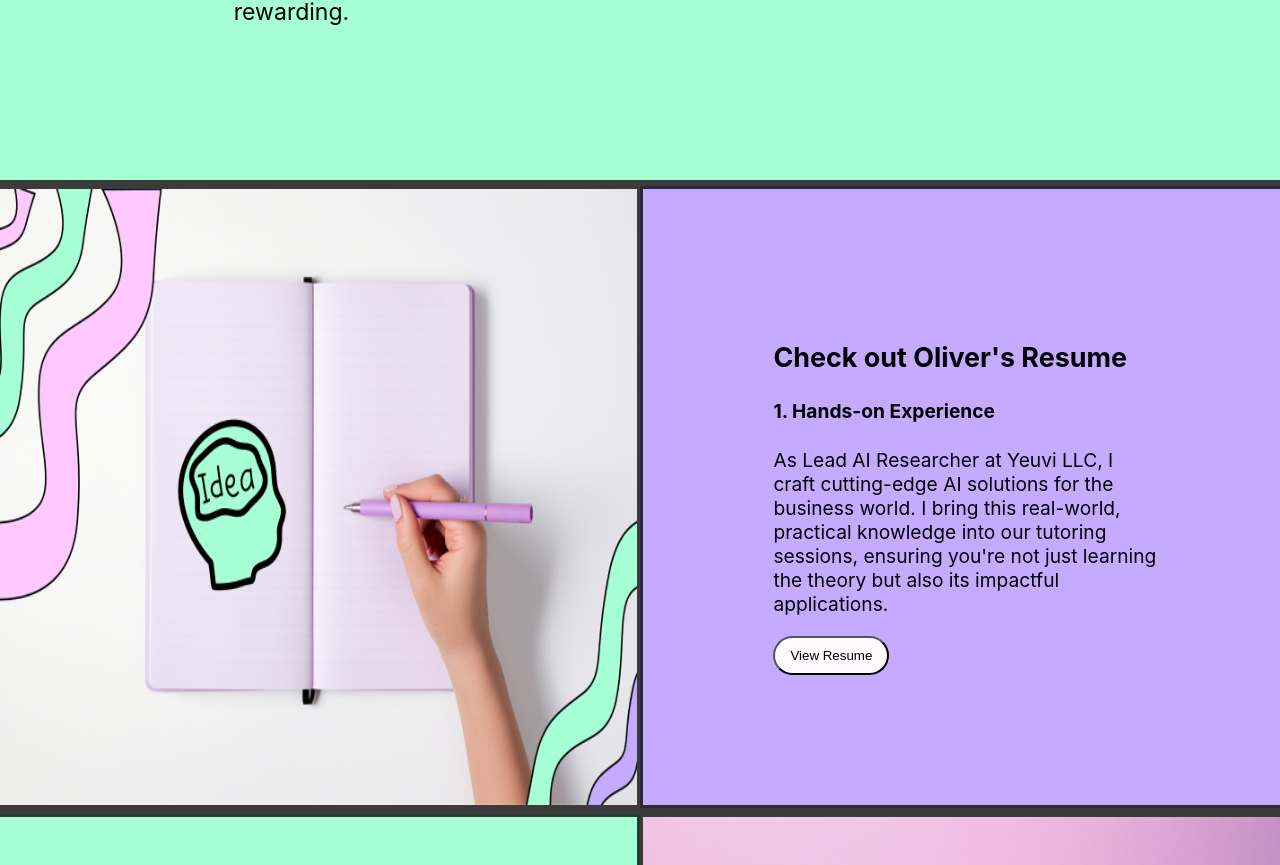
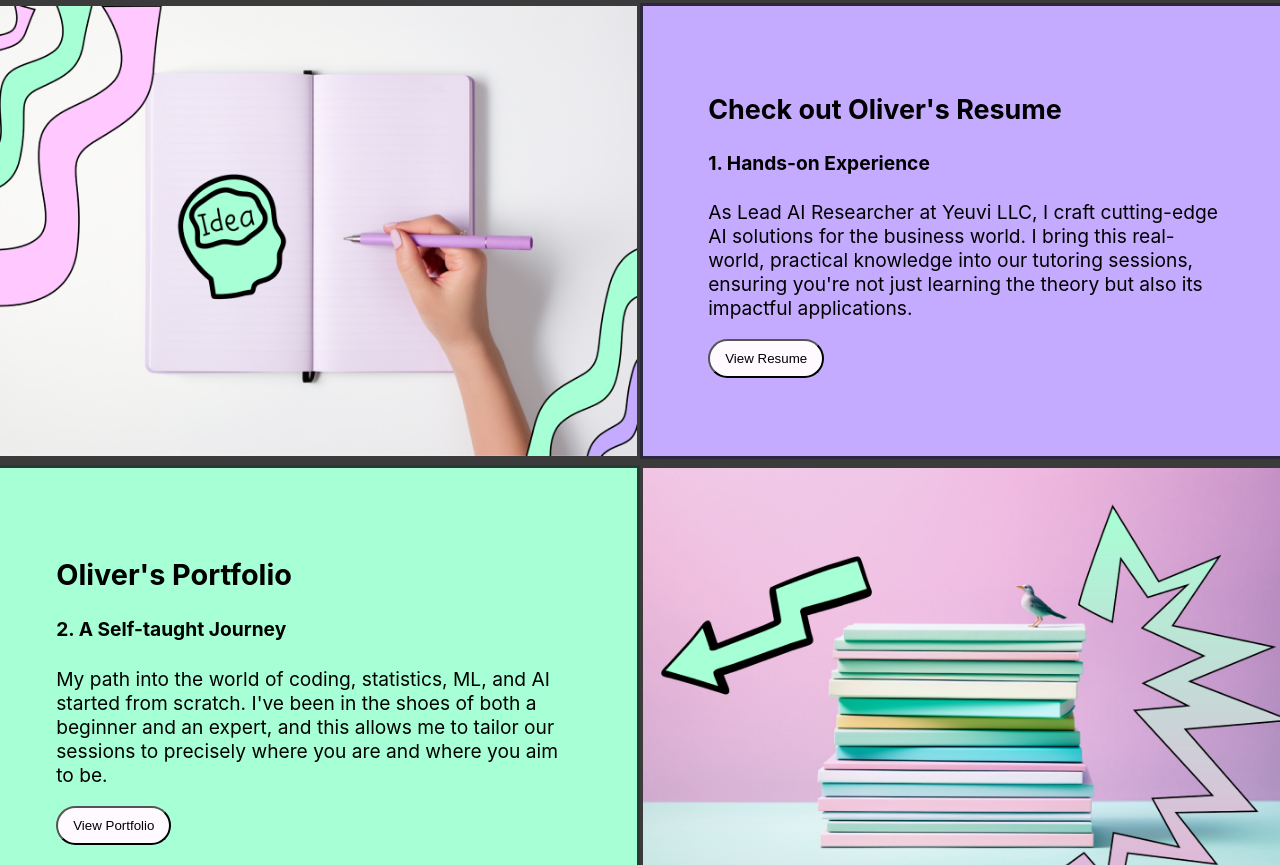
Before and after one commit to thruechoes/olivertutor.me, a React (Create React App) app: page / in a window 1280 px wide. Shown: the part 1935-2800 px from the top of the page. Built offline with nearby package versions, Linux system fonts and the light colour scheme.

Commit message:
Hotfix: destretched images from too high padding percentage

```diff
--- a/src/css/Home.css
+++ b/src/css/Home.css
@@ -160,7 +160,7 @@
 .intro-section {
     flex: 1;
     background-color: #C5ABFF;  /* Color based on screenshot */
-    padding: 10%;
+    padding: 5%;
 }
 
 .single-column {
@@ -248,25 +248,25 @@
 .resume-section {
     flex: 1;
     background-color: #C5ABFF;
-    padding: 10%;
+    padding: 5%;
 }
 
 .portfolio-section {
     flex: 1;
     background-color: #A7FFD5;  /* Color based on screenshot */
-    padding: 10%;
+    padding: 5%;
 }
 
 .blog-section {
     flex: 1;
     background-color: #FFC8FF;
-    padding: 10%;
+    padding: 5%;
 }
 
 .scheduling-section {
     flex: 1;
     background-color: #C5ABFF;
-    padding: 10%;
+    padding: 5%;
 }
 
 /* ** *** ** * ** *** ** * ** *** ** * ** *** ** * ** *** ** * */
```
